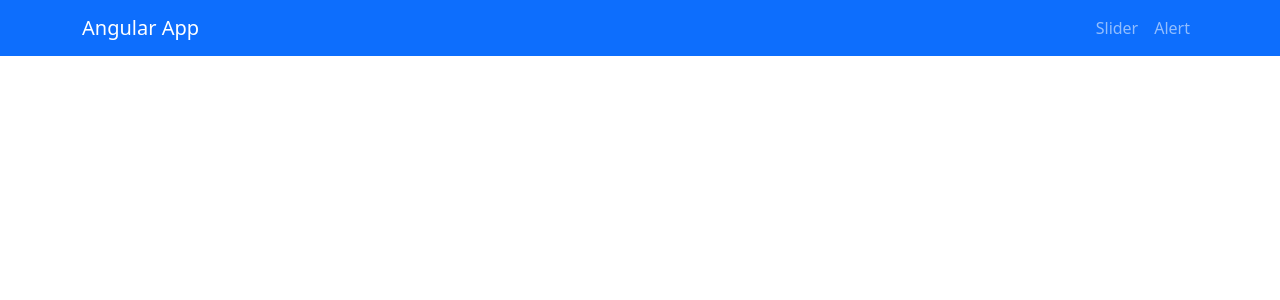
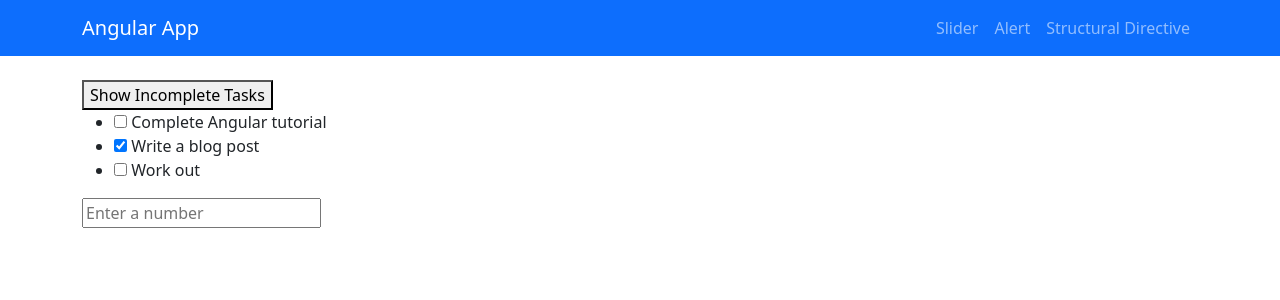
Before and after one commit to Abigaeldis/valueTransfer, an Angular app: page /structuralDirective in a window 1280 px wide. Before the commit this address led to /. Shown: the top 300 px of the page. Built offline with nearby package versions, Linux system fonts and the light colour scheme.

Commit message:
structural directive

```diff
--- a/src/app/app.routes.ts
+++ b/src/app/app.routes.ts
@@ -2,9 +2,11 @@ import { Routes } from '@angular/router';
 import { SliderPageComponent } from './pages/sliderpage/sliderpage.component';
 import { HomeComponent } from './pages/home/home.component';
 import { AlertpageComponent } from './pages/alertpage/alertpage.component';
+import { StructuralDirectivePageComponent } from './pages/structural-directive-page/structural-directive-page.component';
 
 export const routes: Routes = [
   { path: '', component: HomeComponent, pathMatch: 'full' },
   { path: 'slider', component: SliderPageComponent },
   { path: 'alert', component: AlertpageComponent },
+  { path: 'structuralDirective', component: StructuralDirectivePageComponent },
 ];
--- a/src/app/components/navbar/navbar.component.html
+++ b/src/app/components/navbar/navbar.component.html
@@ -17,6 +17,15 @@
         >
           <a routerLink="/alert" class="nav-link">Alert</a>
         </li>
+        <li
+          class="nav-item"
+          [routerLinkActive]="['active']"
+          [routerLinkActiveOptions]="{ exact: true }"
+        >
+          <a routerLink="/structuralDirective" class="nav-link"
+            >Structural Directive</a
+          >
+        </li>
       </ul>
     </div>
   </div>
--- /dev/null
+++ b/src/app/components/structural-directive/structural-directive.component.html
@@ -0,0 +1,26 @@
+<button (click)="showOnlyIncomplete = !showOnlyIncomplete">
+  Show {{ showOnlyIncomplete ? "All Tasks" : "Incomplete Tasks" }}
+</button>
+
+<ul>
+  <li *ngFor="let task of tasks">
+    <div *ngIf="!showOnlyIncomplete || (showOnlyIncomplete && !task.completed)">
+      <input type="checkbox" [(ngModel)]="task.completed" /> {{ task.title }}
+    </div>
+  </li>
+</ul>
+
+<input
+  type="number"
+  [(ngModel)]="displayCount"
+  (ngModelChange)="generateColors()"
+  placeholder="Enter a number"
+/>
+
+<div class="container d-flex flex-wrap">
+  <div
+    *ngFor="let color of colors"
+    [style.background]="color"
+    style="width: 100px; height: 100px; margin: 10px"
+  ></div>
+</div>
--- /dev/null
+++ b/src/app/components/structural-directive/structural-directive.component.ts
@@ -0,0 +1,44 @@
+import { Component } from '@angular/core';
+import { FormsModule } from '@angular/forms';
+import { NgbAlertModule } from '@ng-bootstrap/ng-bootstrap';
+import { CommonModule } from '@angular/common';
+
+interface Task {
+  id: number;
+  title: string;
+  completed: boolean;
+}
+
+@Component({
+  selector: 'app-structural-directive',
+  standalone: true,
+  imports: [FormsModule, NgbAlertModule, CommonModule],
+  templateUrl: './structural-directive.component.html',
+  styleUrl: './structural-directive.component.scss',
+})
+export class StructuralDirectiveComponent {
+  tasks: Task[] = [
+    { id: 1, title: 'Complete Angular tutorial', completed: false },
+    { id: 2, title: 'Write a blog post', completed: true },
+    { id: 3, title: 'Work out', completed: false },
+  ];
+
+  showOnlyIncomplete: boolean = false;
+  displayCount: number | null = null;
+  colors: string[] = [];
+
+  constructor() {
+    this.generateColors();
+  }
+
+  generateColors(): void {
+    this.colors = [];
+    for (let i = 0; i < (this.displayCount || 0); i++) {
+      this.colors.push(this.getRandomColor());
+    }
+  }
+
+  getRandomColor(): string {
+    return '#' + Math.floor(Math.random() * 16777215).toString(16);
+  }
+}
--- /dev/null
+++ b/src/app/pages/structural-directive-page/structural-directive-page.component.html
@@ -0,0 +1 @@
+<app-structural-directive></app-structural-directive>
```
Also changed, not shown: src/app/pages/structural-directive-page/structural-directive-page.component.ts (added, +11 -0 lines), src/app/components/structural-directive/structural-directive.component.scss (added), src/app/pages/structural-directive-page/structural-directive-page.component.scss (added), 2 other files (tests, documents, lock files or other folders).
